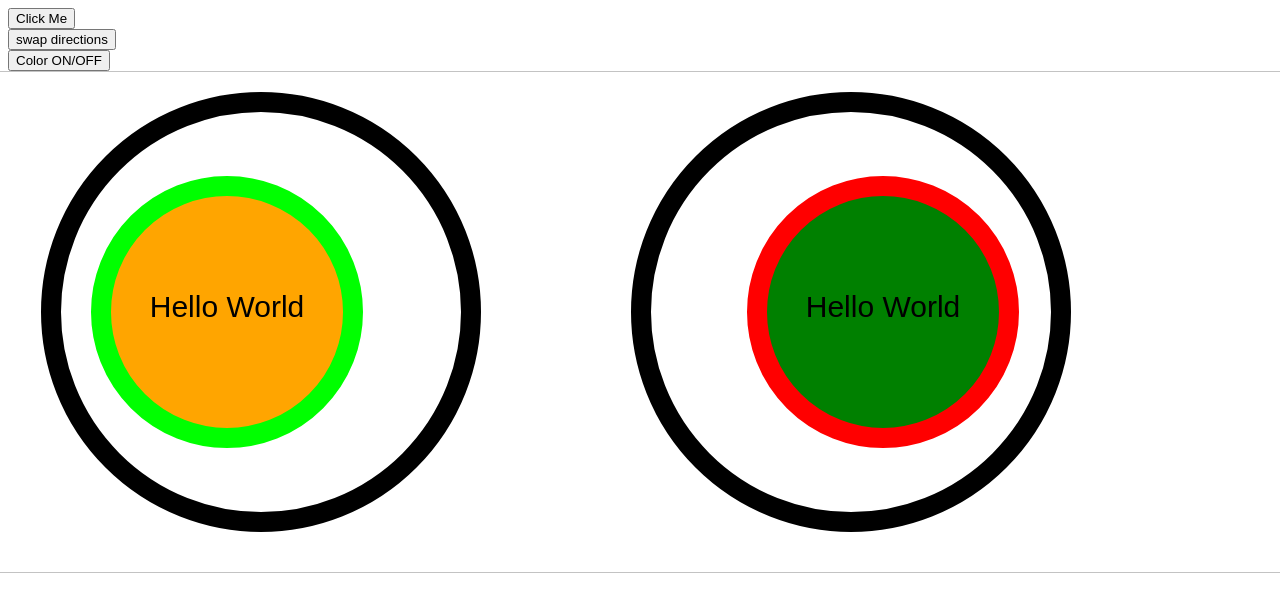
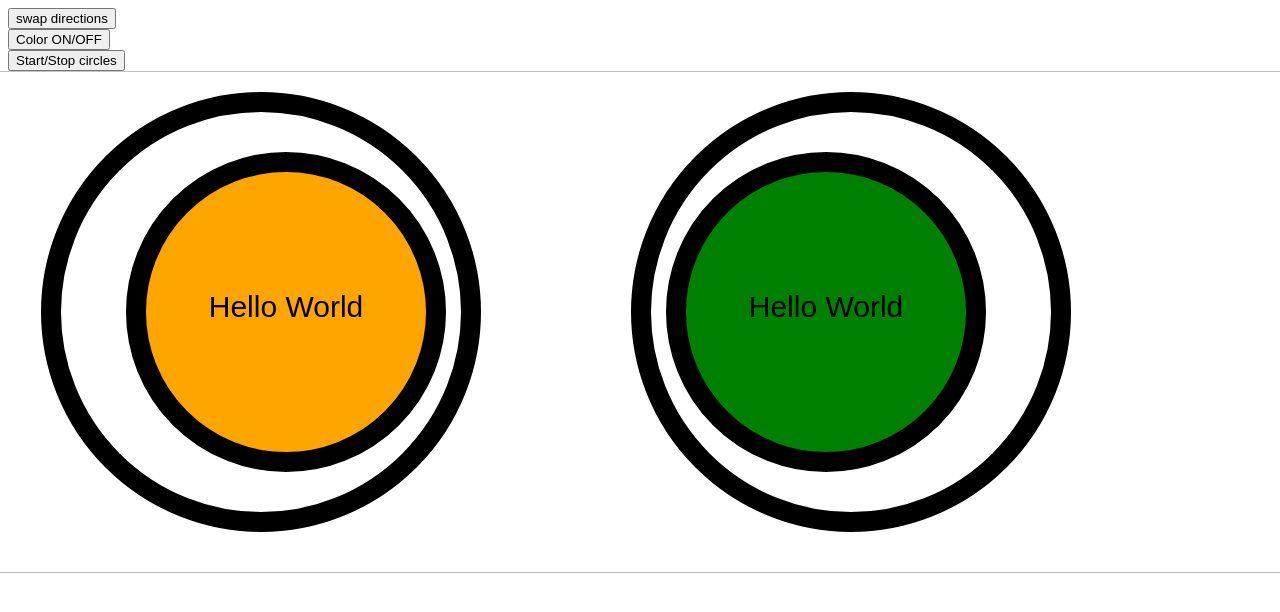
Before and after one commit to NocturnalFred/eyegames, a plain HTML site: page eccentric circles.html in a window 1280 px wide. Both pictures are taken after a click on the button "Color ON/OFF". Drawn offline with nearby package versions, Linux system fonts and the light colour scheme.

Commit message:
few more changes for the circles

```diff
--- a/eccentric circles.html
+++ b/eccentric circles.html
@@ -2,14 +2,15 @@
 <html>
 <body>
 <script src="https://ajax.googleapis.com/ajax/libs/jquery/1.12.0/jquery.min.js"></script>
-<div>
-<button onclick="myMove()">Click Me</button>
-</div>
+
 <div>
 <button onclick="swap()">swap directions</button>
 </div>
 <div>
 <button onclick="colorIt()">Color ON/OFF</button>
+</div>
+<div>
+<button onclick="stopIt()">Start/Stop circles</button>
 </div>
 <div>
 <canvas id="myCanvas" width="1600" height="500" style="border:1px solid #c3c3c3;position: fixed;left: 50%;margin-left: -800px;">
@@ -18,6 +19,7 @@ Your browser does not support the HTML5 canvas tag.
 </div>
 <script>
 var colored = false;
+var stop = true;
 //the eCircle class takes in a factor for the size of the circle, the name of the canvas, and
 //starting x and y locs for the cooridinates of the circles.
 var ecircle = ecircle || function (factor=3, canvas, startX = 0, startY = 0 ) {
@@ -55,11 +57,11 @@ var ecircle = ecircle || function (factor=3, canvas, startX = 0, startY = 0 ) {
 	//this subtract the inner radius one mroe time.
 	//for the leftEdge it is easier.  Just add the width to the innerr.
 
-	var distanceFromEdge=50;
-	this.innerr=this.r*(3/5);
+	var distanceFromEdge=35;
+	this.innerr=this.r*(5/7);
 	//You need to account for the width of the line for hte circle (the - 10 here)
-	var rightEdge = this.x + this.innerr - 10;
-	var leftEdge = this.x + distanceFromEdge;
+	var rightEdge = this.x + distanceFromEdge;
+	var leftEdge = this.x + this.r*2 - this.innerr*2 - distanceFromEdge;
 	this.textMove = 0;
 	this.innery=this.y + (this.r - this.innerr);
 	if (sign == '+'){
@@ -81,6 +83,7 @@ var ecircle = ecircle || function (factor=3, canvas, startX = 0, startY = 0 ) {
 	}
 
 	this.draw = function(color="red") {
+
 		this.ctx2.strokeStyle="#000000";
 		this.ctx.lineWidth=20;
 		this.ctx.beginPath();
@@ -95,12 +98,12 @@ var ecircle = ecircle || function (factor=3, canvas, startX = 0, startY = 0 ) {
 		{
 		if (color == "red")
 		{
-			this.ctx2.strokeStyle="#FF0000"
+			//this.ctx2.strokeStyle="orange"
 			this.ctx2.fillStyle = 'green';
 			this.ctx2.fill();
 		}
 		else{
-			this.ctx2.strokeStyle="#00FF00"
+			//this.ctx2.strokeStyle="green"
 			this.ctx2.fillStyle = 'orange';
 			this.ctx2.fill();
 		}
@@ -152,7 +155,10 @@ leftCircle.clear();
 leftCircle.draw();
 rightCircle.draw("green");
 
-
+function stopIt()
+{
+	stop = !(stop);
+}
 function swap()
 {
 var swap;
@@ -164,6 +170,7 @@ rightSign = swap;
 leftCircle.innerCircle(leftSign);
 rightCircle.innerCircle(rightSign);
 leftCircle.clear();
+rightCircle.clear();
 leftCircle.draw();
 rightCircle.draw("green");
 }
@@ -174,13 +181,15 @@ var colorIt = function() {
 	leftCircle.innerCircle(leftSign);
 	rightCircle.innerCircle(rightSign);
 	leftCircle.clear();
+	rightCircle.clear();
 	leftCircle.draw();
 	rightCircle.draw("green");
 }
 
 function myMove() {
 setTimeout(myMove, 200);
-
+	if (stop != true)
+	{
 	if (rightLoc-leftLoc < 550 && shifter > 0)
 		shifter = shifter * dir;
 	else if (rightLoc - leftLoc > 700 && shifter < 0)
@@ -190,14 +199,16 @@ setTimeout(myMove, 200);
 	rightLoc = rightLoc - shifter;
 
 	leftCircle.const(3, leftLoc);
-	leftCircle.innerCircle(leftSign);
+	leftCircle.innerCircle(rightSign);
 	rightCircle.const(3, rightLoc);
-	rightCircle.innerCircle(rightSign);
+	rightCircle.innerCircle(leftSign);
+	leftCircle.clear();
+	rightCircle.clear();
 	leftCircle.draw();
 	rightCircle.draw("green");
-
+	}
   }
-//myMove();
+myMove();
 
 
 </script>
```
